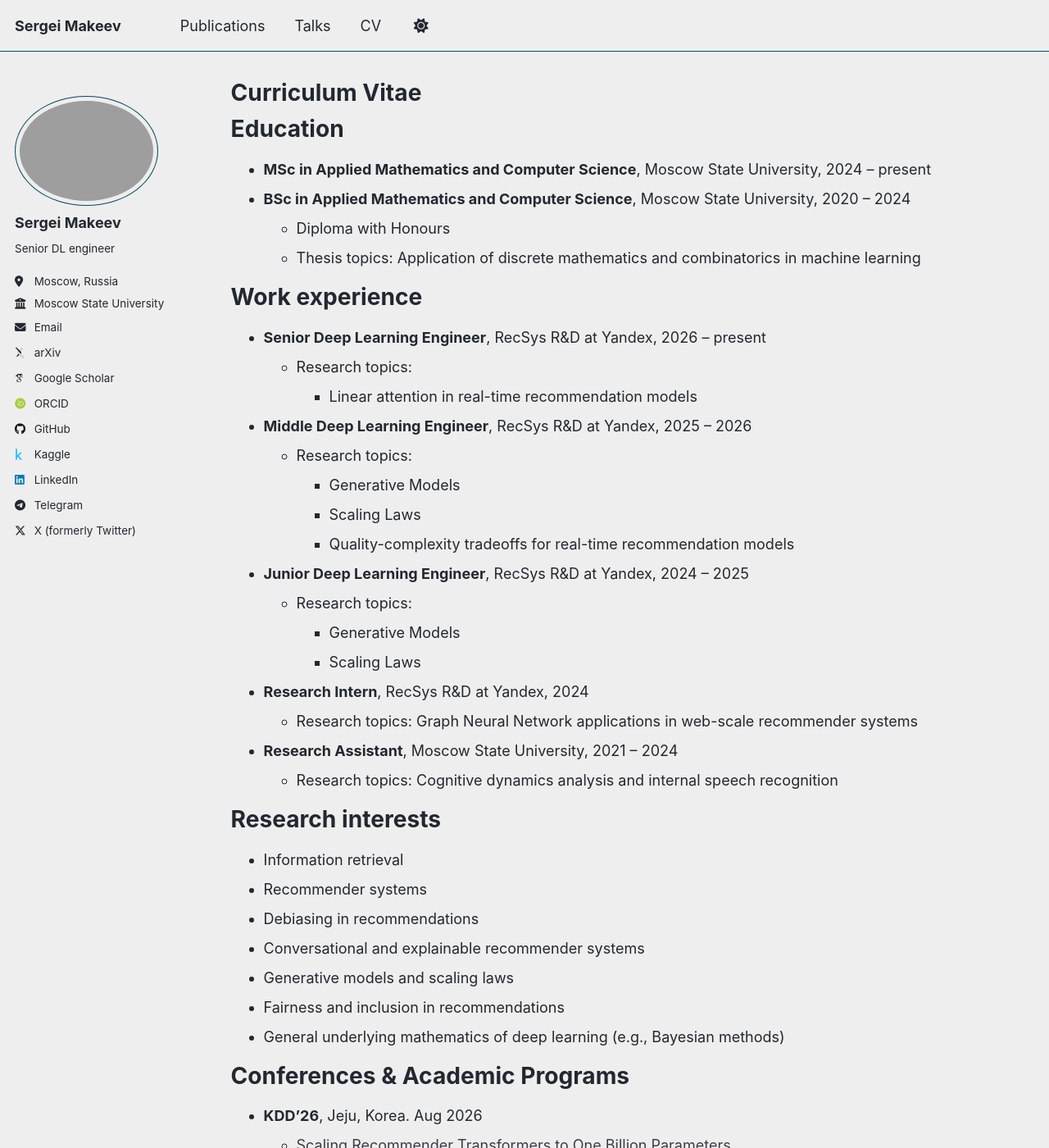
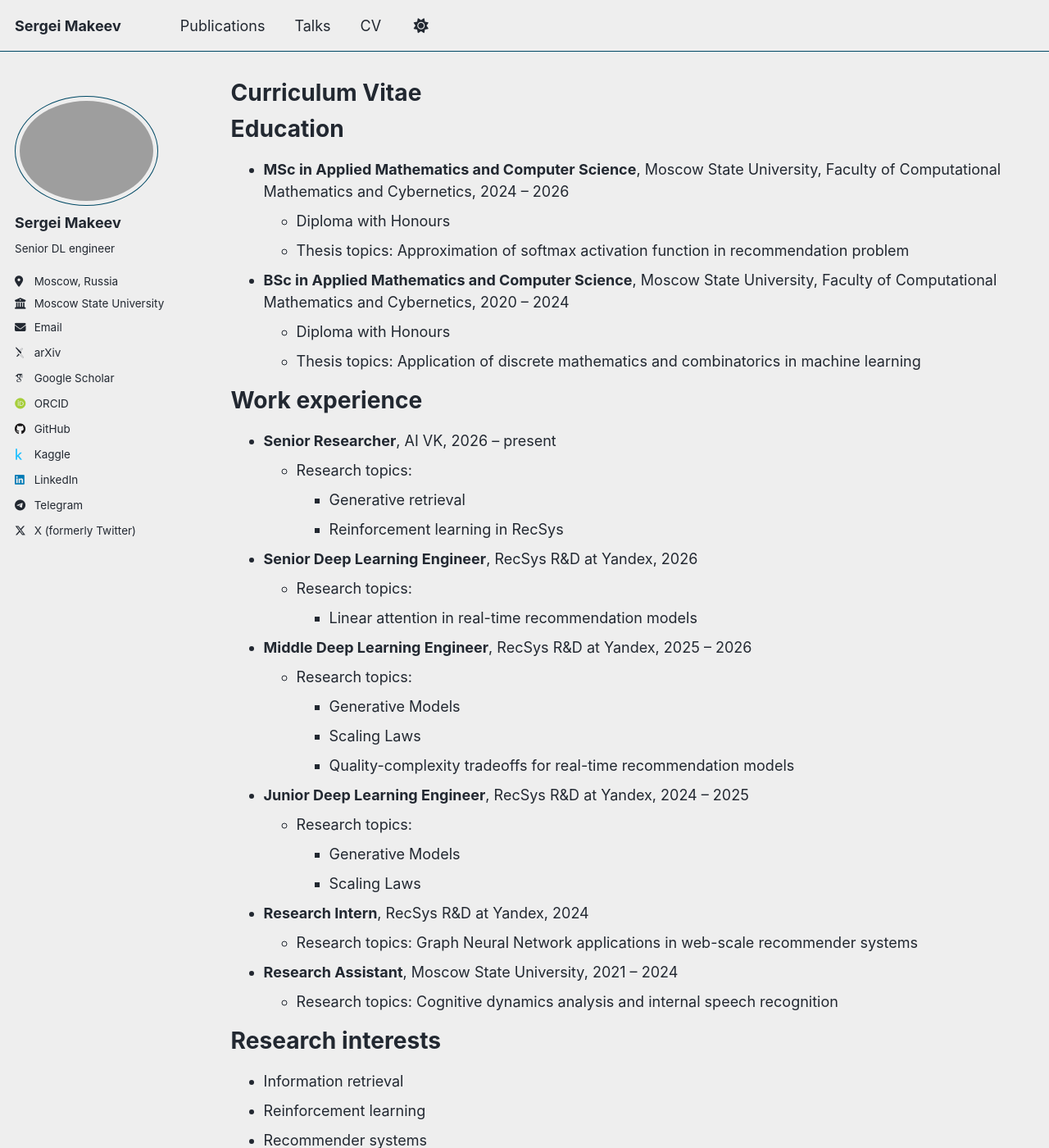
Before and after one commit to neuralsrg/neuralsrg.github.io, a Jekyll site: the page built from _pages/cv.md, in a window 1280 px wide and 1400 px high. Shown: the whole window at 82% size. Built offline with Jekyll 4.4.1, drawn with Linux system fonts in a browser that asks for light colours; some web fonts are replaced; a script that is not in the unit is left out; some of the changed text lies outside the part shown.

```diff
--- a/_pages/cv.md
+++ b/_pages/cv.md
@@ -11,14 +11,20 @@ redirect_from:
 
 Education
 ======
-* **MSc in Applied Mathematics and Computer Science**, Moscow State University, 2024 -- present
-* **BSc in Applied Mathematics and Computer Science**, Moscow State University, 2020 -- 2024
+* **MSc in Applied Mathematics and Computer Science**, Moscow State University, Faculty of Computational Mathematics and Cybernetics, 2024 -- 2026
+  * Diploma with Honours
+  * Thesis topics: Approximation of softmax activation function in recommendation problem
+* **BSc in Applied Mathematics and Computer Science**, Moscow State University, Faculty of Computational Mathematics and Cybernetics, 2020 -- 2024
   * Diploma with Honours
   * Thesis topics: Application of discrete mathematics and combinatorics in machine learning
 
 Work experience
 ======
-* **Senior Deep Learning Engineer**, RecSys R&D at Yandex, 2026 -- present
+* **Senior Researcher**, AI VK, 2026 -- present
+  * Research topics:
+    * Generative retrieval
+    * Reinforcement learning in RecSys
+* **Senior Deep Learning Engineer**, RecSys R&D at Yandex, 2026
   * Research topics:
     * Linear attention in real-time recommendation models
 
@@ -42,17 +48,21 @@ Work experience
 Research interests
 ======
 * Information retrieval
+* Reinforcement learning
 * Recommender systems
 * Debiasing in recommendations
 * Conversational and explainable recommender systems
 * Generative models and scaling laws
-* Fairness and inclusion in recommendations
 * General underlying mathematics of deep learning (e.g., Bayesian methods)
 
 Conferences & Academic Programs
 ======
+* **CIKM'26**, Rome, Italy. Nov 2026
+  * PC member of Demo Track
 * **KDD'26**, Jeju, Korea. Aug 2026
   * [Scaling Recommender Transformers to One Billion Parameters](https://neuralsrg.github.io/publication/2025-07-21-argus)
+* **SIGIR'26**, Melbourne, Naarm, Australia. Jul 2026
+  * [Gated Bidirectional Linear Attention for Generative Retrieval](https://neuralsrg.github.io/publication/2026-06-08-gbla)
 * **UMAP'26**, Gothenburg, Sweden. Jun 2026
   * PC member of Industry Track
 * **RecSys'25**, Prague, Czech Republic. Sep 2025
@@ -91,7 +101,7 @@ Scholarships
     {% include archive-single-cv.html %}
   {% endfor %}</ul> -->
 
-Other skills
+<!-- Other skills
 ======
 * _Programming languages_:
   * Python
@@ -99,4 +109,4 @@ Other skills
   * Assembly
   * basic knowledge of CUDA
 * _Orchestrators_:
-  * Nirvana - at Yandex, I had experience training models on hundreds of GPUs
+  * Nirvana - at Yandex, I had experience training models on hundreds of GPUs -->
```
Also changed, not shown: _pages/about.md (+3 -7 lines), _publications/2026-06-08-gbla.md (added, +17 -0 lines).
